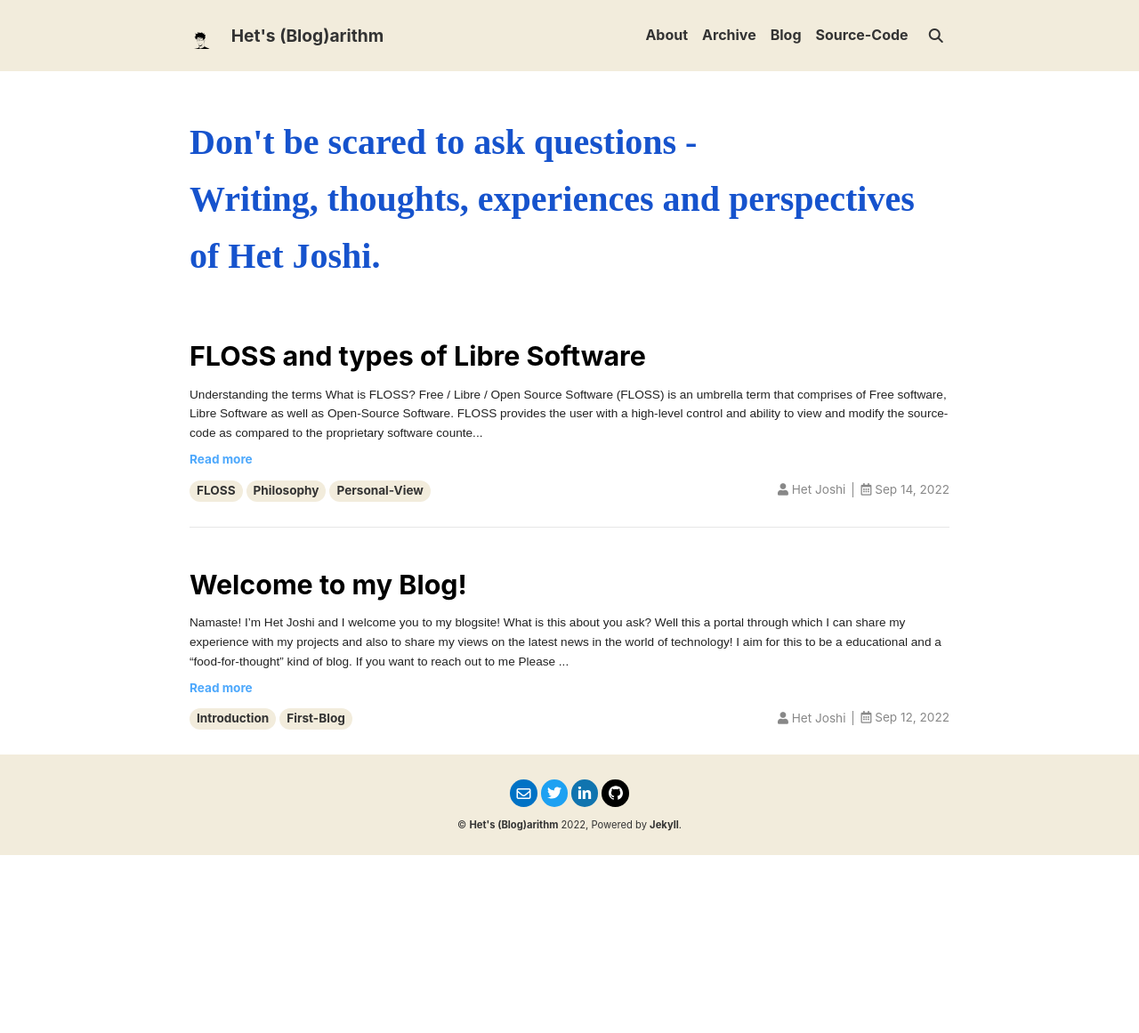
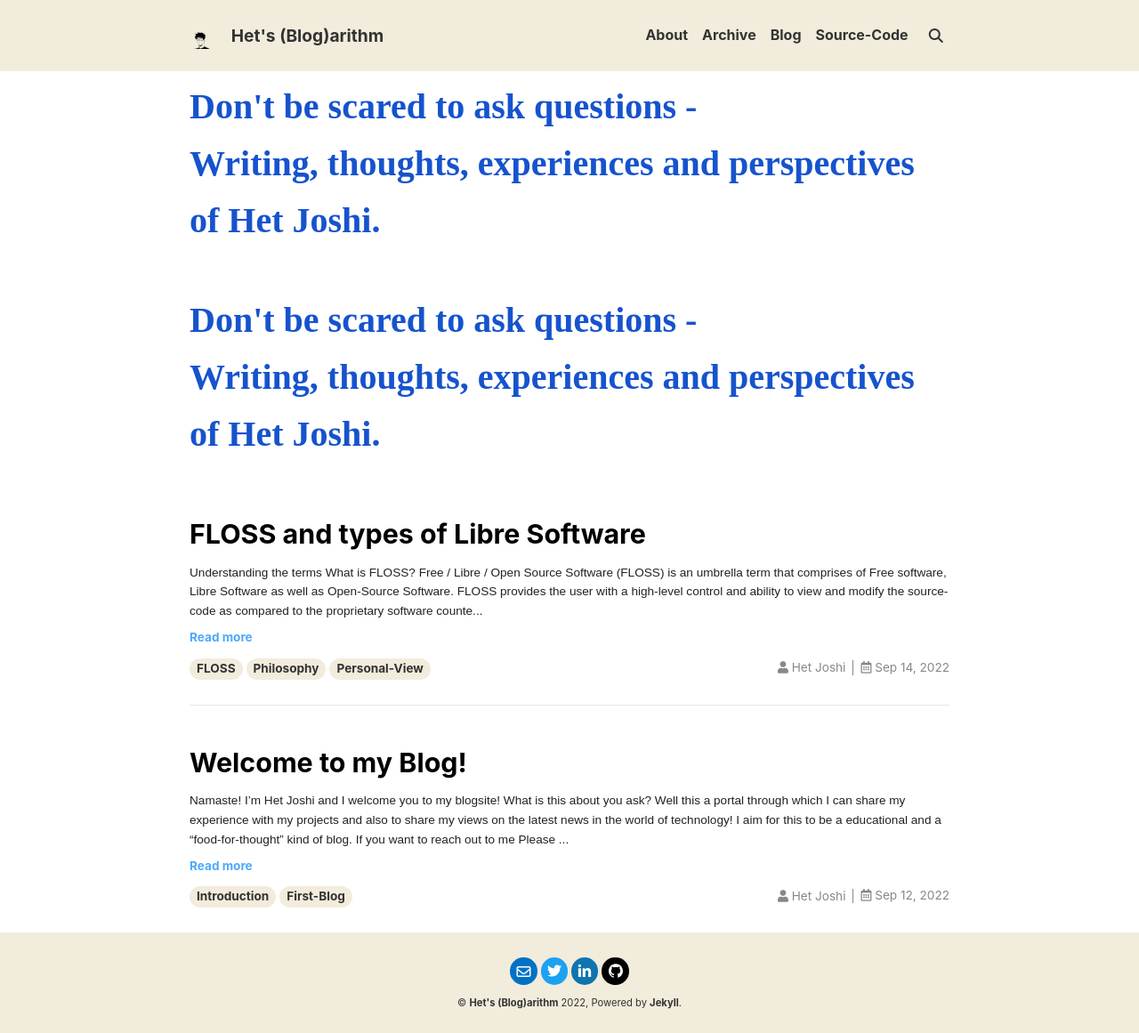
Before and after one commit to Het-Joshi/blog, a Jekyll site: the page built from index.html, in a window 1280 px wide. Shown: the whole page at 89% size. Built offline with Jekyll 4.4.1, drawn with Linux system fonts in a browser that asks for light colours; nearby versions of some CDN libraries; some web fonts are replaced; the list of posts is cut into pages by our own code; before the commit the page ends 961 px from its top, so only the background shows below that.

Commit message:
Update custom.html

```diff
--- a/_includes/main/top/custom.html
+++ b/_includes/main/top/custom.html
@@ -1,3 +1,9 @@
 <!-- start custom main top snippet -->
-
+<link rel="preconnect" href="https://fonts.googleapis.com">
+<link rel="preconnect" href="https://fonts.gstatic.com" crossorigin>
+<link href="https://fonts.googleapis.com/css2?family=Neucha&display=swap" rel="stylesheet">
+<h2 style="color:#1653CD; font-family: 'Neucha', cursive; font-size: 2.5rem;">
+Don't be scared to ask questions - <br>
+Writing, thoughts, experiences and perspectives of Het Joshi.
+</h2>
 <!-- end custom main top snippet -->
```
